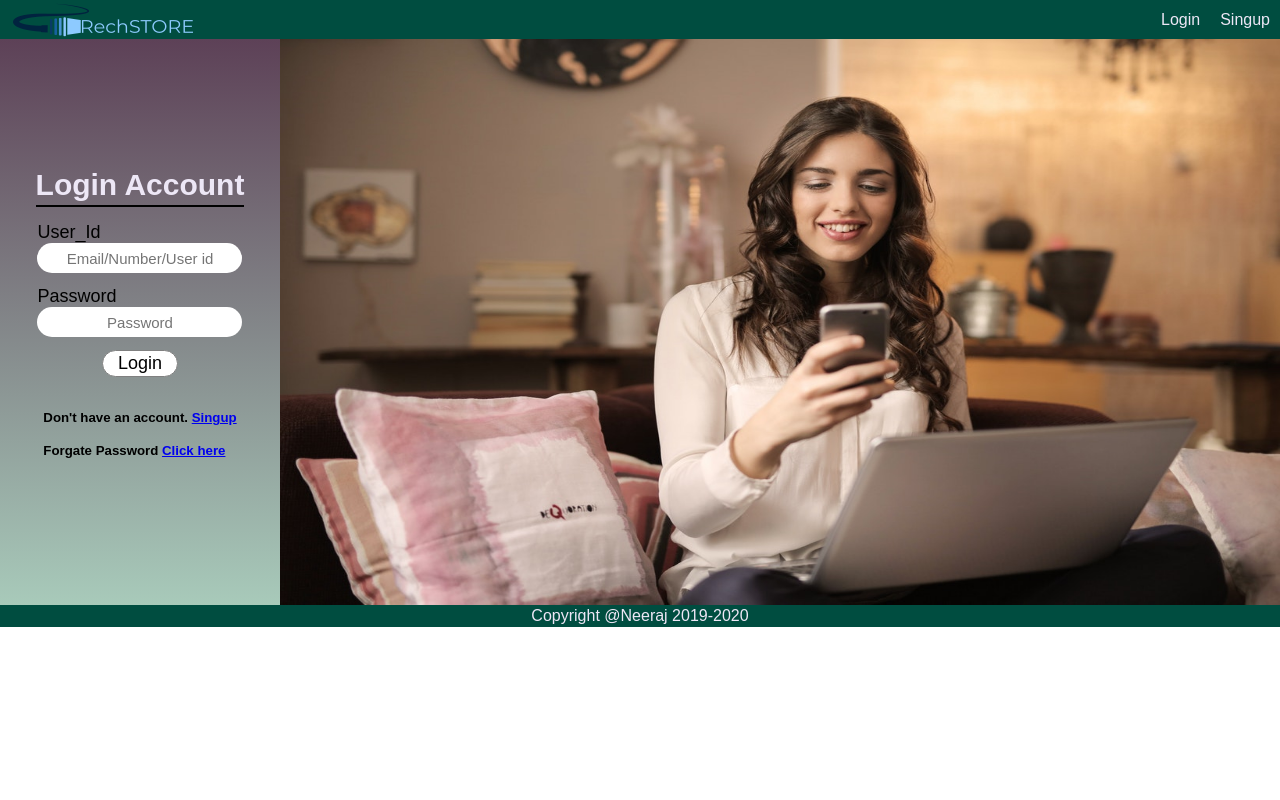
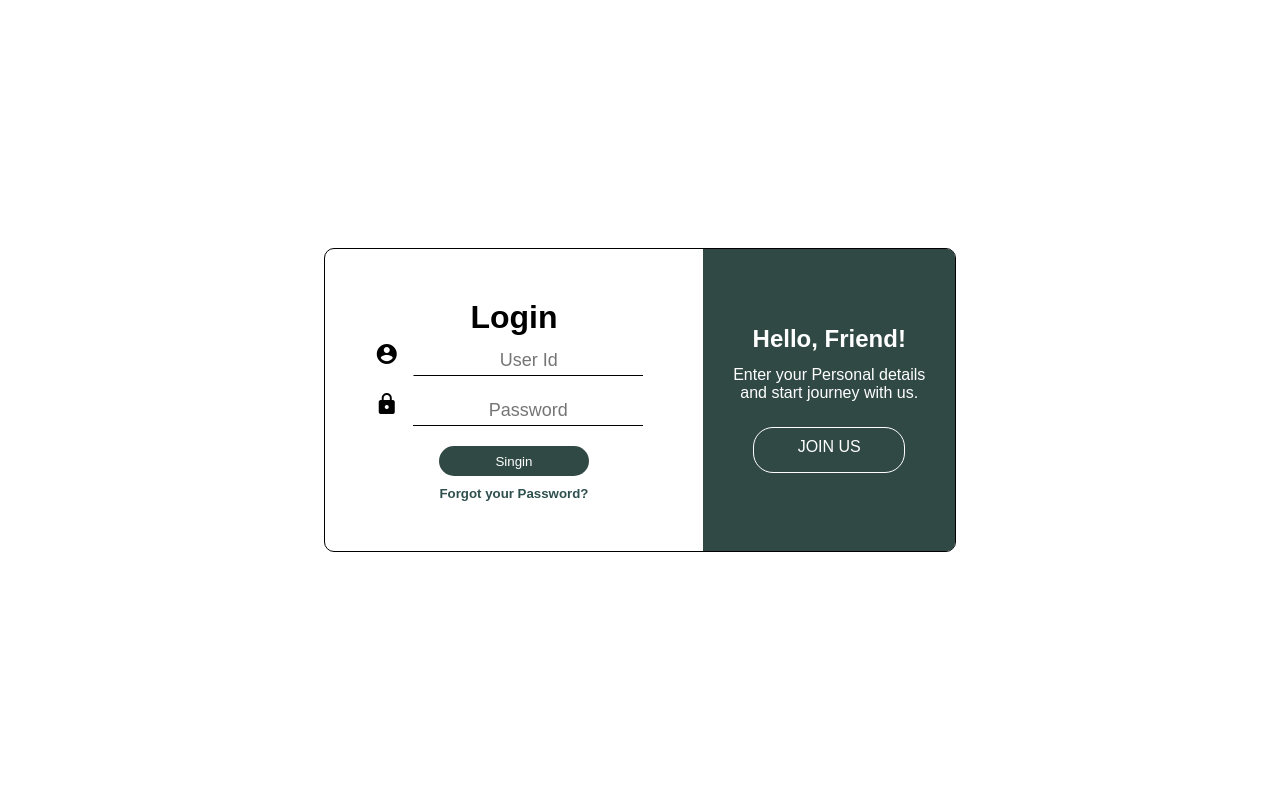
Before and after one commit to neeraj1248/Rechstore, a Django app: page /account/login in a window 1280 px wide. Run offline with Django 3.2, Linux system fonts and the light colour scheme.

Commit message:
Login Format Change

```diff
--- a/static/css/login/login.css
+++ b/static/css/login/login.css
@@ -1,319 +1,215 @@
+@media (min-width: 1099px){
 *{
+    font-family: Arial;
+    padding: 0;
     margin: 0;
-    padding: 0;
-    font-family: Arial;
-    box-sizing: border-box;
 }
-/*---------------Header-----------------------------*/
-header{
-    width: 100%;
-    background-color: #004d40;
+body{
     display: flex;
     align-items: center;
-    justify-content: space-between;
-    outline: none;
+    justify-content: center
+}
+#contaniner{
 
-}
-#logo{
-    padding-left: 10;
-}
-#logo img{
-    outline: none;
-}
-
-#login_singup{
     display: flex;
     flex-direction: row;
-    list-style: none;
-
+    justify-content: center;
+    border: 1px solid black;
+    border-radius: 10px
 }
-#login_singup li{
-
-}
-#login_singup a{
-    text-decoration: none;
-    padding: 10px;
-    color: #ede7f6;
-
-}
-#login_singup a:hover{
-    background-color: #00695c;
-    border-radius: 10px;
-/*    color: black;*/
-}
-
-/*---------------Content-----------------------------*/
-#main_contanier{
-    display: flex;
-}
-#img_content img{
-    width: ;
-    height: 566px;
-}
-#login_section{
-    width: ;
-    background: linear-gradient(to bottom, #5d4157, #a8caba);
-}
-/*-***********************************-*/
-
-#login_section{
+/*----------------------Left Part CSS Login Part-------------------------------------*/
+#login_data{
     display: flex;
     flex-direction: column;
+    padding: 50px;
     align-items: center;
     justify-content: center;
 
 }
-#login_text{
-    color: #ede7f6;
-    font-size: 20px;
-    padding-bottom: 3px;
-    border-bottom: 2px solid black
-}
-#login_data{
-    padding-top: 15px;
+#form_data{
     display: flex;
     flex-direction: column;
     align-items: center;
+    padding-top: 20px;
 
 }
-
-#login_data2{
+.inp{
+    height: 30px;
+    width: 230px;
+    outline: none;
+    border:none;
+    margin: 10px
+}
+#uid{
+/*    border-top: 1px solid black;*/
+    border-bottom: 1px solid black;
+    border-left: 1px solid white;
+    text-align: center;
+    font-size: 18px;
+}
+#pass{
+    text-align: center;
+    border-bottom: 1px solid black;
+    font-size: 18px;
+}
+#but{
+    background-color: 314945;
+    border: none;
+    color: white;
+    border-radius: 20px;
+    width: 150px;
+}
+#forget_txt{
+    text-decoration: none;
+    color: darkslategrey
+}
+#but:focus{
+    background-color: transparent;
+    border: 1px solid black;
+    color: black;
+}
+#but:hover{
+    background-color: transparent;
+    border: 1px solid black;
+    color: black;
+}
+/*------------------------Right Part CSS MSg Part-----------------------------*/
+#msg_part{
     display: flex;
     flex-direction: column;
+    justify-content: center;
+    align-items: center;
+    background-color: #314945;
+    border-top-right-radius: 8px;
+    border-bottom-right-radius: 8px;
+}
+.msp{
+    padding: 8px;
+    color: white;
+}
+.msp2{
+    padding-top: 5;
+    padding-right: 30;
+    padding-left: 30px;
+    color: white;
+}
+.msp3{
+    padding-bottom: 15;
+    color: white;
+}
+#but2{
+    height: 34px;
+    width: 230px;
+    outline: none;
+    border:none;
+    margin: 10px;
+
+    background-color: transparent;
+    color: white;
+    border: 1px solid white;
+    border-radius: 20px;
+    width: 150px;
+
+    text-decoration: none;
+    text-align: center;
+    padding-top: 10
+}
+#but2:hover{
+    background-color: white;
+    color: black;
+}
+#but2:focus{
+    background-color: white;
+    color: black;
+}
+}
+
+/***********************************************************/
+
+@media (max-width: 1100px){
+    *{
+    font-family: arial;
+    padding: 0;
+    margin: 0;
+    padding: 10px 0;
+    background-color: #829592;
+    color: white;
+
+}
+#msg_part p,h2{
+    display: none;
+}
+#contaniner{
+    display: flex;
+    flex-direction: column;
+    justify-content: center;
+
     align-items: center;
 }
-.log_text{
-    font-size: 18px;
-    color: ;
+#login_part{
+    text-align: center;
+    padding-bottom: px
 }
-#seprate{
-    padding-top: 13px;
+#log{
+    font-size: 90px;
+    font-weight: normal;
 }
-.input{
-    border: 0;
-    padding: 3px;
+.inp{
+    font-size: 30px;
     text-align: center;
+    border: none;
     outline: none;
-    font-size: 15px;
-    border-radius: 30px;
-    width: 100%;
-    height: 30px;
-    color:
+    border-bottom: 1px solid black;
 }
 
-#login_buton{
-    text-decoration: none;
-    border: 1px solid gray;
-    font-size: 18px;
-    padding-top: 2px;
-    padding-bottom: 2px;
-    padding-left: 15px;
-    padding-right: 15px;
-    border-radius: 30px;
-    outline: none;
-    background-color: white;
-    margin: 13px;
+::placeholder {
+  color: white;
+  opacity: 0.7; /* Firefox */
 }
-#extra_link_singup{
-   padding-top: 20px;
+:-ms-input-placeholder { /* Internet Explorer 10-11 */
+ color: white;
+}
+::-ms-input-placeholder { /* Microsoft Edge */
+ color: white;
 }
 
-@media screen and (min-width:1700px){
-    #img_content img{
-        width: 100%;
-    }
-    #login_section{
-        width: 370px;
-    }
+#but{
+    border: 1px solid white;
+    color: white;
+    border-radius: 20px;
+    width: 190px;
+    margin-top: 25px;
 }
-
-@media screen and (min-width:1500px){
-    #img_content img{
-        width: 100%;
-    }
-    #login_section{
-        width: 370px;
-    }
+#but:hover{
+    color: black;
+    background-color: #DADEE4
 }
-
-@media screen and (max-width:1500px){
-    #img_content img{
-        width: 1000px;
-    }
-    #login_section{
-        width: 370px;
-    }
+#but:focus{
+/*    border: 1px solid black;*/
+    color: black;
+    background-color: #DADEE4
 }
-
-@media screen and (max-width:1250px){
-    #img_content img{
-        width: 900px;
-    }
-    #login_section{
-        width: 370px;
-    }
+#forget_txt{
+    text-decoration: none;
+    color: darkslategray;
 }
-
-@media screen and (max-width:1150px){
-    #img_content img{
-        width: 800px;
-    }
-    #login_section{
-        width: 370px;
-    }
+#but2{
+    text-decoration: none;
+    background-color: transparent;
+    border: 1px solid black;
+    color: black;
+    border-radius: 20px;
+    padding: 13px 100px;
+    font-size: 23px;
 }
-
-@media screen and (max-width:1050px){
-    #img_content img{
-        width: 700px;
-    }
-    #login_section{
-        width: 370px;
-    }
+#but2:focus{
+    border: none;
+    background-color: white;
+    outline: none;
 }
-
-@media screen and (max-width:999px){
-    /*******Header Media Query*******/
-    #logo{
-        height:70px;
-        padding-top: 12px;
-    }
-    #login_singup{
-        font-size: 30px;
-    }
-    #main_container{
-        padding-top: 70px;
-    }
-    #p1{
-        font-size: 29px;
-    }
-    #p1 li{
-        list-style: none;
-    }
-    #user_display{
-        font-size: 25px;
-        padding-top: 0px;
-    }
-    #outer_list{
-        font-size: 30px;
-    }
-    #outer_list li:hover ul{
-        padding-top: 8px;
-        margin-top: 10px;
-    }
-    #inner_list li:hover{
-        font-size: 30px;
-    }
-    #pro_bar{
-        position: fixed;
-    }
-
-
-
-
-
-
-
-
-    #main_contanier{
-        display: flex;
-        flex-direction:column;
-        flex-flow: column;
-    }
-
-    #img_content img{
-        width: 100%;
-        height: 500;
-    }
-    #login_section{
-        width: 100%;
-        height: 200px;
-        background-color: lightblue;
-    }
-    .log_text{
-        font-size: 16px;
-        margin-bottom: 5px;
-        padding-left: 66px;
-    }
-
-
-    #login_data{
-        display: flex;
-        flex-direction: row;
-        padding: 0;
-    }
-    #login_data2{
-        display: flex;
-        flex-direction: row;
-        justify-content:space-between;
-    }
-    .input{
-        padding: 3px;
-        text-align: center;
-        outline: none;
-        font-size: 15px;
-        border-radius: 30px;
-        width: 100%;
-        color:
-    }
-        .input:focus{
-        width: 100%;
-    }
-        .input:hover{
-       width: 100%;
-    }
-    #fst{
-        margin-left: 20px;
-    }
-    #snd{
-        margin-top: 10px;
-    }
-    #login_text{
-        font-size: 18px;
-        text-align: center;
-        margin-bottom: 0;
-        padding-bottom: 0;
-    }
-
-    #login_buton{
-        font-size: 15px;
-    }
-    #login_buton:hover{
-        width: 37px;
-        text-align: center
-    }
-
-    #extra_link_singup{
-        padding-top: 0px;
-        font-size: 16px;
-    }
-
-    .but{
-        order: 2;
-    }
-    .ext{
-        order: 1;
-    }
+#but2:hover{
+        border: none;
+    background-color: white;
+    outline: none;
 }
-
-
-/*---------------Footer-----------------------------*/
-
-footer{
-    width: 100%;
-    height: 22px;
-    background-color: #004d40;
-    display: flex;
-    justify-content: center;
-    align-items: center;
 }
-footer p{
-    color: #ede7f6
-}
-/*******Header Media Query*******/
-@media screen and (max-width:999px){
-    footer{
-        height: 35px;
-        font-size: 30px;
-    }
-}
--- a/templates/login/login.html
+++ b/templates/login/login.html
@@ -1,84 +1,49 @@
-<!DOCTYPE>
 <html>
     <head>
-        <title>RechSTORE</title>
+        <title>Login</title>
         {% load static %}
         <link rel="stylesheet" href={% static 'css/login/login.css' %} type="text/css">
+<!--        <link rel="stylesheet" href="login.css" type="text/css">-->
+        <link href="https://fonts.googleapis.com/icon?family=Material+Icons"
+        rel="stylesheet">
     </head>
+    <body>
+        <header>
 
-    <body>
-<!--------------------------Header---------------------------------------------->
-        <header>
-            <div id="logo">
-                <a href="#"><img src={% static 'logo/logo2.png'%}></a>
-            </div>
-            <nav>
-                <ul id="login_singup">
-                    <li><a href="login">Login</a></li>
-                    <li><a href="register">Singup</a></li>
-                </ul>
-            </nav>
         </header>
-<!--------------------------Content---------------------------------------------->
-        <div id="main_contanier">
-
-
-            <div id="login_section">
-
         <form action="login" method="post">
             {% csrf_token %}
-                    <div id="bor">
-                        <div id="login_text">
-                            <h2>Login Account</h2>
-
+            <div id="contaniner" class="">
+                <div id="login_part">
+                    <div id="login_data">
+                        <h1 id="log">Login</h1>
+                        <form method="POST" action="" id="form_data" class="">
+                            <div>
+                                <h1 class="material-icons">account_circle</h1>
+                                <input type="text" name="usrnam" id="uid" class="inp" placeholder="User Id" required>
                             </div>
-
-                        <div id="login_data">
-                            <div id="snd">
-                                <p class="log_text">User_Id</p>
-                                <input  type="text" id="uid" name="usrnam" class="input" placeholder="Email/Number/User id" required>
+                            <div>
+                                <span class="material-icons">lock</span>
+                                <input type="password" name="pass" id="pass" class="inp" placeholder="Password" required >
                             </div>
-                            <div id="fst">
-                                <p class="log_text" id="seprate">Password</p>
-                                <input type="password" id="pass" name="pass" class="input" placeholder="Password" required>
                             {% for message in messages %}
                             <p id="usr_pass_error" class="error">{{message}}</p>
                             {% endfor %}
+                            <input type="submit" name="" value="Singin" class="inp" id="but">
+                        </form>
+                        <h5><a href="/forgate/resataccountpassword" id="forget_txt">Forgot your Password?</a></h5>
+                        <h4>{{error_key2}}</h4>
                     </div>
                 </div>
 
-                        <div id="login_data2">
-                            <button type="submit" id="login_buton" class="but">Login</button>
-
-                            <div id="extra_link_singup">
-
-                                <h5 class="ext">Don't have an account. <a href="register">Singup</a></h5>
-                                <br>
-                                <h5>Forgate Password <span> <a href="/forgate/resataccountpassword">Click here</a> </span> </h5>
-                                <br>
-                                <h4>{{error_key2}}</h4>
-                            </div>
+                <div id="msg_part">
+                    <h2 class="msp">Hello, Friend!</h2>
+                    <p class="msp2">Enter your Personal details</p>
+                    <p class="msp3">and start journey with us.</p>
+    <!--                <input type="button" value="Join Us" id="but2" class="">-->
+                    <a href="register" id="but2" class="">JOIN US</a>
                 </div>
             </div>
         </form>
-            </div>
-            <div id="img_content">
-                <img src={% static 'image/in3.jpg'%}>
-            </div>
-        </div>
-
-<!--------------------------Footer---------------------------------------------->
-        <footer>
-            <p>Copyright @Neeraj 2019-<span id="footer_year">Current Year</span></p>
-        </footer>
-
-        <script>
-            var n = new Date()
-            var s = n.getFullYear()
-            document.getElementById("footer_year").innerText = s
-            console.log(s)
-        </script>
-
-
     </body>
 </html>
```
Lines whose indentation alone changed are shown as unchanged.
